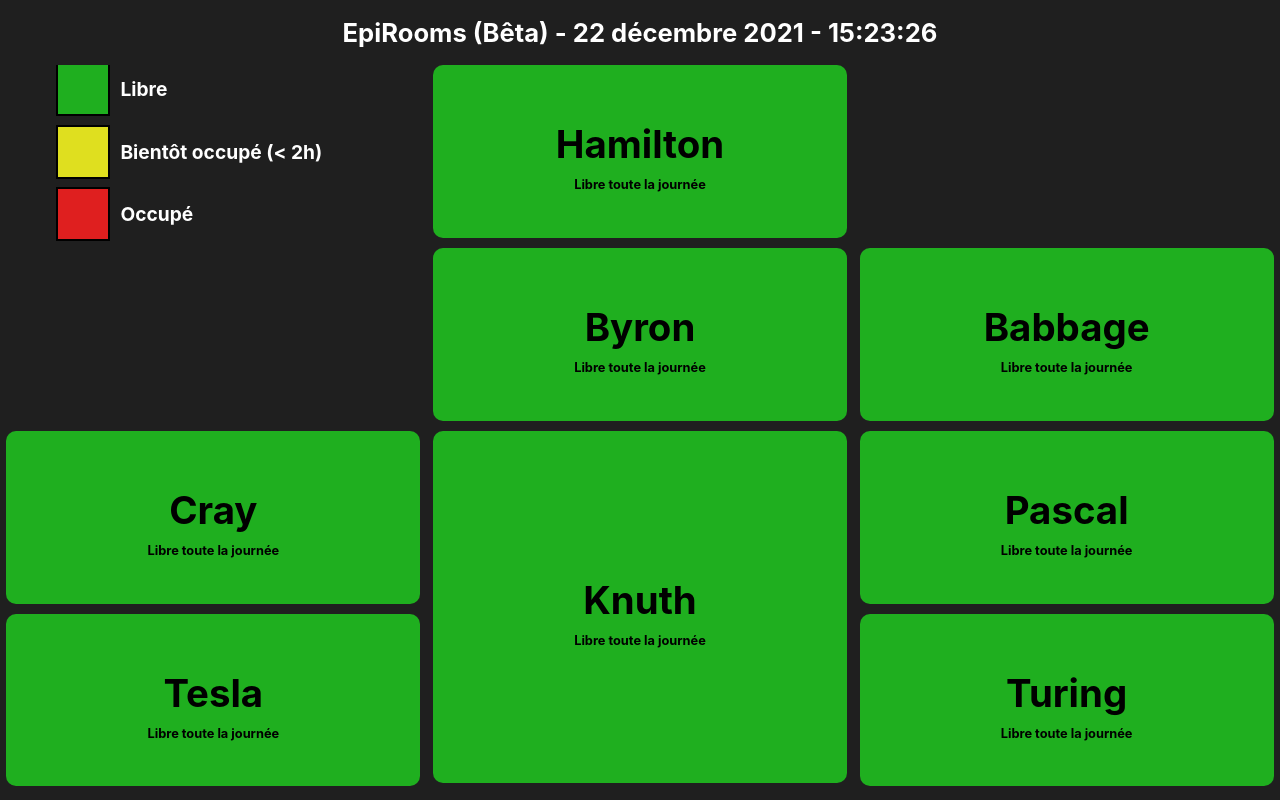
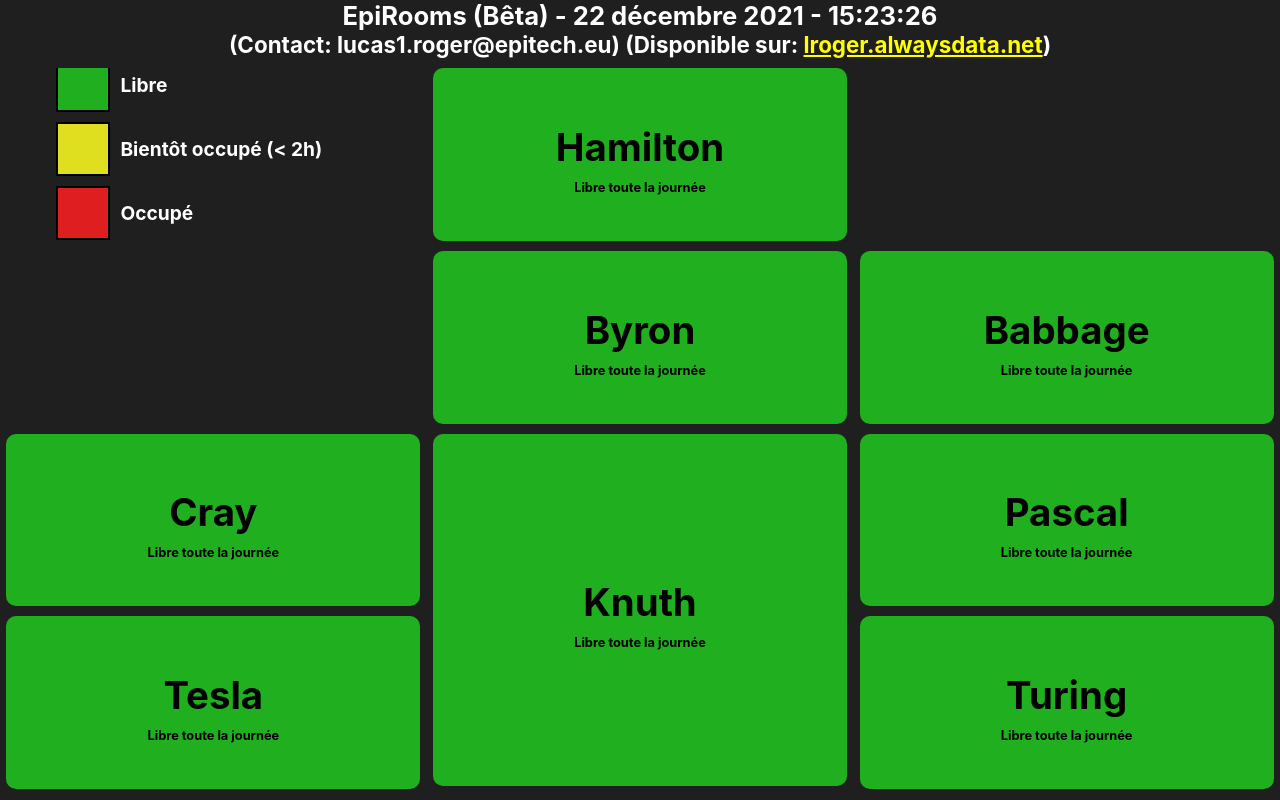
Before and after one commit to LucasROGER/epi-rooms, a React (Create React App) app: page / in a window 1280 px wide. Built offline with nearby package versions, Linux system fonts and the light colour scheme; no server answers.

Commit message:
[+] Contact and link

```diff
--- a/src/App.js
+++ b/src/App.js
@@ -72,7 +72,8 @@ const App = () => {
           <link rel="icon" href="./assets/icon.ico" />
         </head>
 
-        <h1 suppressHydrationWarning style={{textAlign: 'center', color: 'white', fontSize: '2vw'}}>{"EpiRooms (Bêta) - " + moment(displayDate).format('DD MMMM YYYY - HH:mm:ss')}</h1>
+        <h1 suppressHydrationWarning style={{textAlign: 'center', color: 'white', fontSize: '2vw', margin: '0'}}>{"EpiRooms (Bêta) - " + moment(displayDate).format('DD MMMM YYYY - HH:mm:ss')}</h1>
+        <h2 suppressHydrationWarning style={{textAlign: 'center', color: 'white', fontSize: '1.75vw', margin: '0', marginBottom: 10}}>(Contact: lucas1.roger@epitech.eu) (Disponible sur: <span style={{textDecoration: "underline", color: 'yellow'}}>lroger.alwaysdata.net</span>)</h2>
 
         <main className={styles.container} style={{alignItems: "center", justifyContent: "center"}}>
 
--- a/src/components/Caption.js
+++ b/src/components/Caption.js
@@ -3,9 +3,9 @@ import styles from '../styles/Caption.module.css'
 
 export const Caption = ({color, text}) => {
   return (
-    <div style={{display: "flex", alignItems: "center"}}>
+    <div style={{display: "flex", alignItems: "center", marginBottom: 10}}>
       <div className={styles.caption} style={{backgroundColor: color, marginLeft: 50}}>&nbsp;</div>
-      <p style={{marginLeft: 10, fontWeight: "bold", fontSize: '1.5vw', color: 'white'}}>{text}</p>
+      <p style={{marginBottom: 0, marginTop: 0, marginLeft: 10, fontWeight: "bold", fontSize: '1.5vw', color: 'white'}}>{text}</p>
     </div>
   )
 };
--- a/src/utils/utils.js
+++ b/src/utils/utils.js
@@ -39,7 +39,7 @@ const getLocation = (activity) => {
 
 const getTitle = (activity) => {
   if (activity.calendar_type === "asso") {
-    return 'Reservation Pédago/EpiClub';
+    return 'Réservation Pédago/EpiClub';
   } else {
     return activity.acti_title ?? 'Untitled'
   }
```
Also changed, not shown: 7 other files (tests, documents, lock files or other folders).
